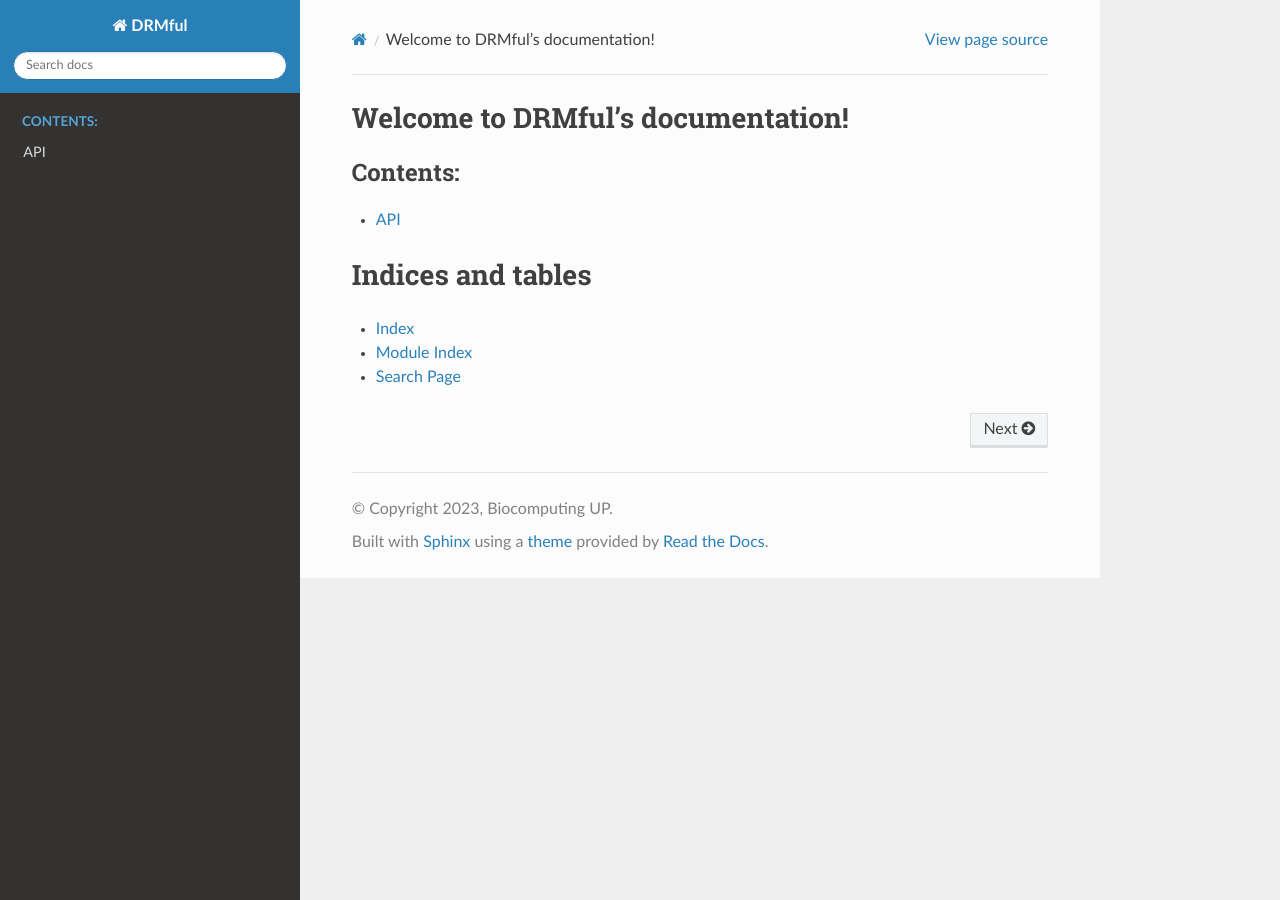
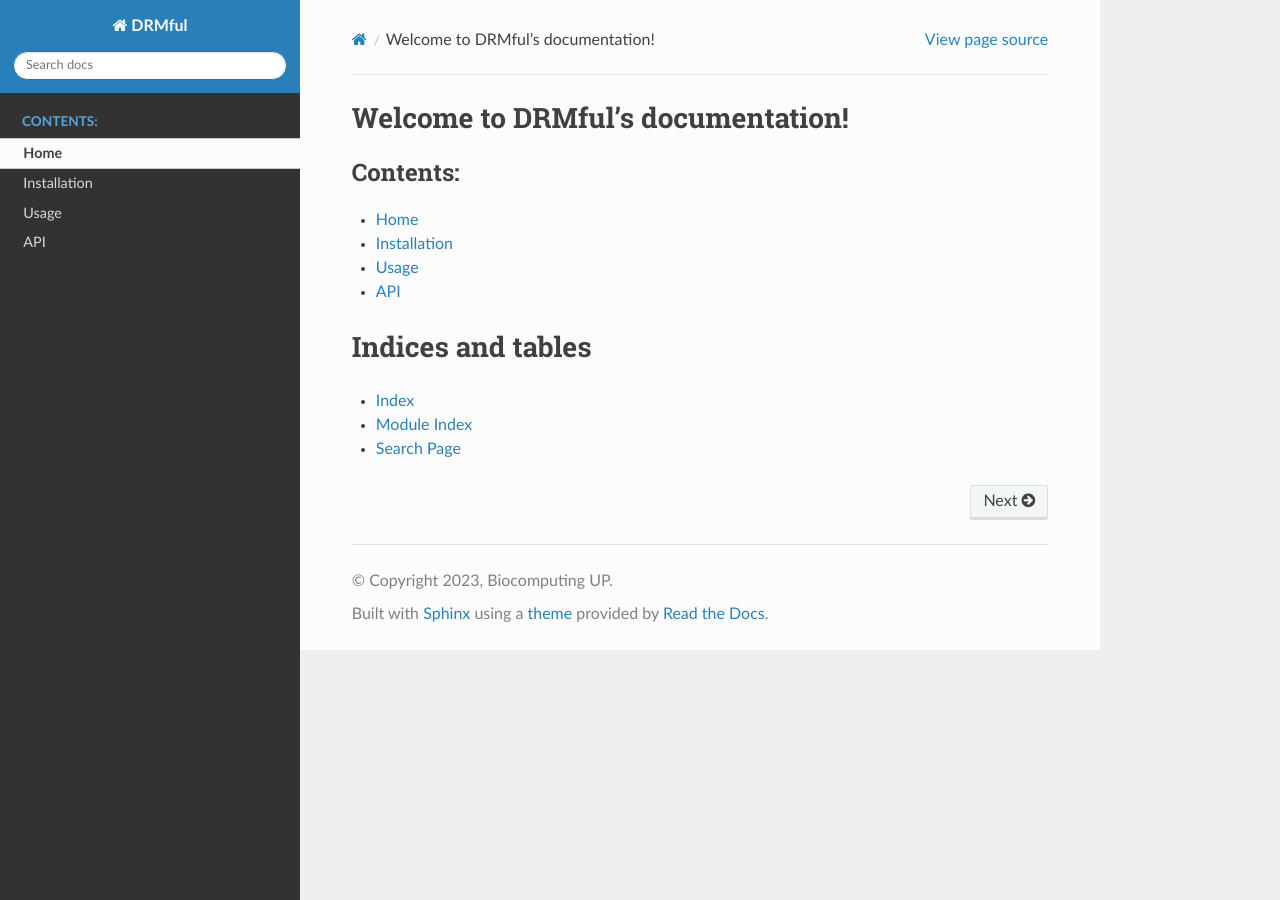
Before and after one commit to LuiggiTenorioK/submission_ws, a Sphinx documentation site: the page built from docs/index.rst, in a window 1280 px wide. Built offline with Sphinx 7.4.7 and the Read the Docs theme 2.0.0, drawn with Linux system fonts in a browser that asks for light colours.

Commit message:
update docs content structure

```diff
--- a/docs/index.rst
+++ b/docs/index.rst
@@ -10,6 +10,9 @@ Welcome to DRMful's documentation!
    :maxdepth: 2
    :caption: Contents:
 
+   Home <self>
+   installation
+   usage
    api
 
 
--- /dev/null
+++ b/docs/installation.rst
@@ -0,0 +1,2 @@
+Installation
+============
--- /dev/null
+++ b/docs/usage.rst
@@ -0,0 +1,2 @@
+Usage
+======
```
